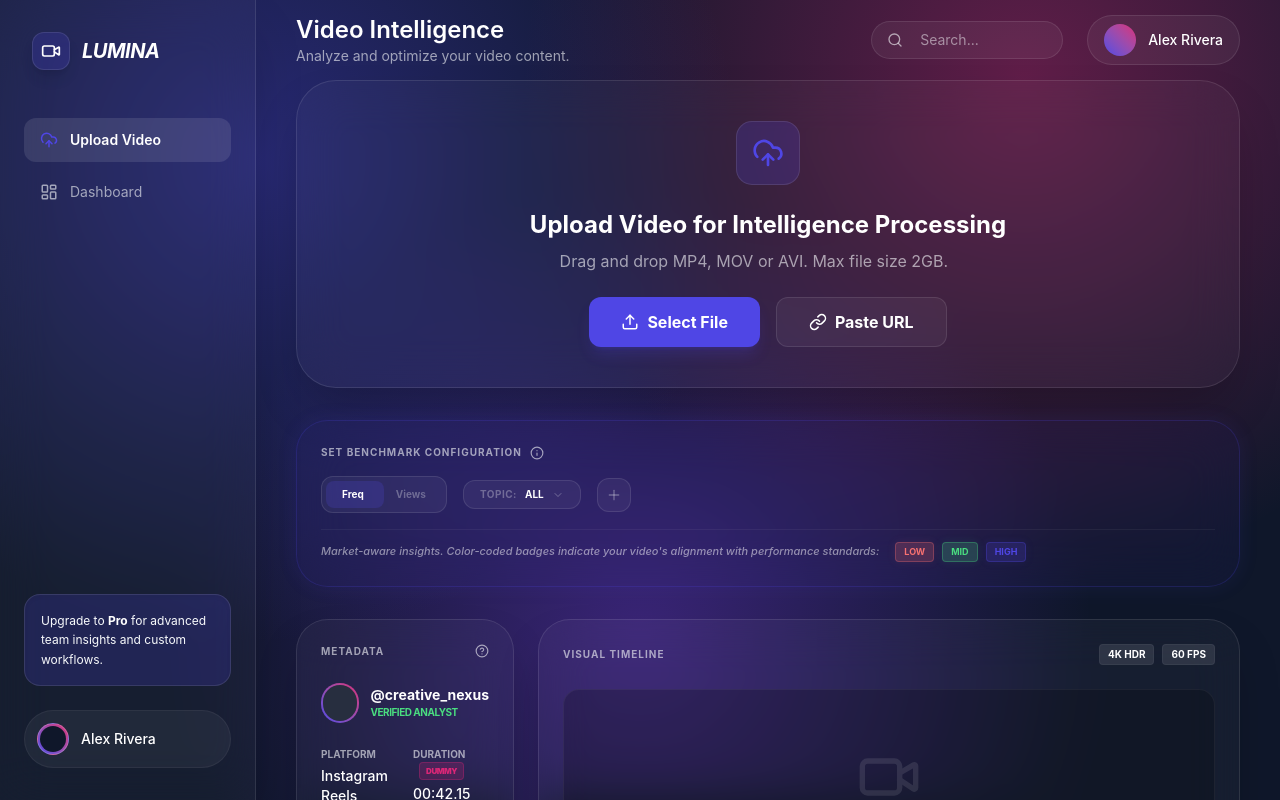
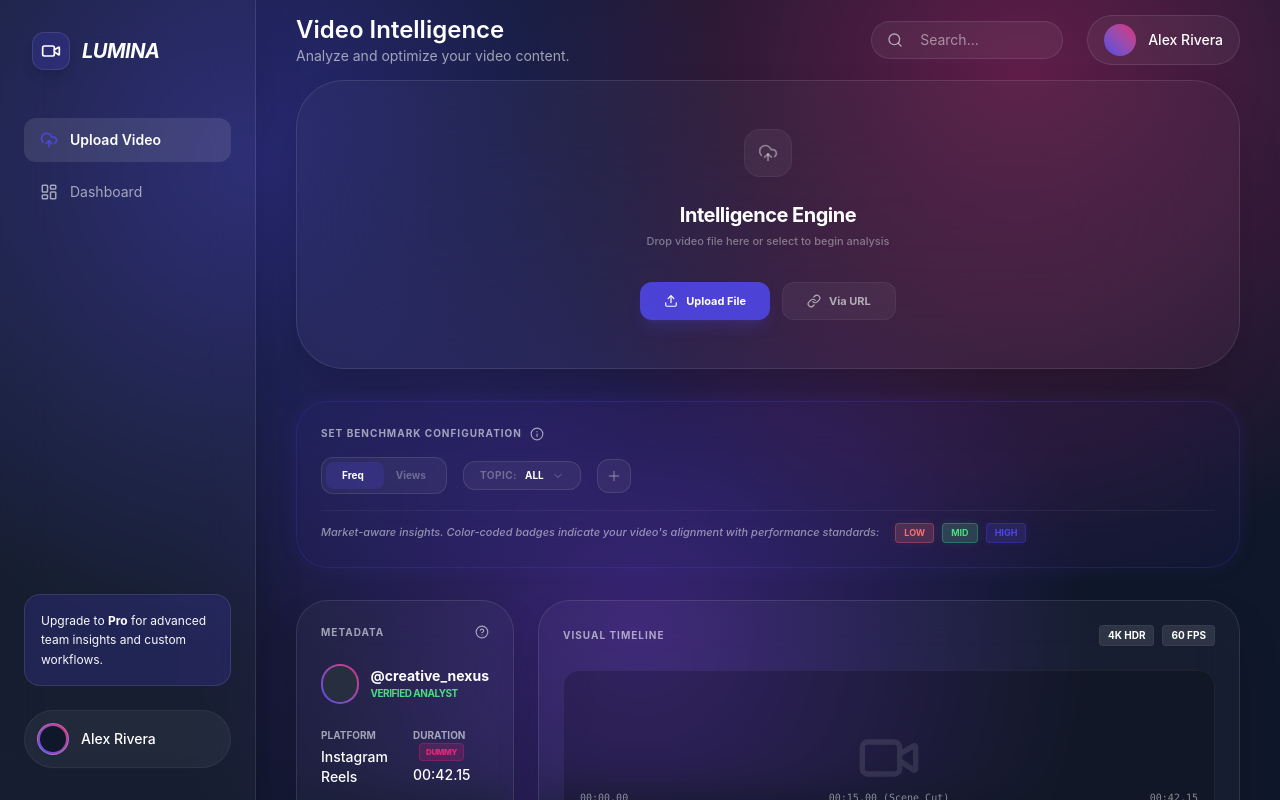
Before and after one commit to fathindifa26/frontend-content, a React (Vite) app: page / in a window 1280 px wide. Shown: the top 800 px of the page. Built offline with nearby package versions, Linux system fonts and the light colour scheme.

Commit message:
loading uploading

```diff
--- a/src/components/upload/UploadHeader.tsx
+++ b/src/components/upload/UploadHeader.tsx
@@ -17,23 +17,38 @@ export function UploadHeader({ onUpload, isAnalyzing }: UploadHeaderProps) {
   };
 
   return (
-    <div className="glass-panel p-10 rounded-[40px] flex flex-col items-center text-center space-y-6 relative overflow-hidden">
-      {isAnalyzing && (
-        <div className="absolute inset-0 bg-background/60 backdrop-blur-md z-10 flex flex-col items-center justify-center space-y-4">
-           <Loader2 className="text-primary animate-spin" size={48} />
-           <p className="text-xl font-bold text-white">Analyzing Content...</p>
-           <p className="text-on-surface-variant">This may take up to a minute.</p>
+    <div className="glass-panel p-12 rounded-[48px] flex flex-col items-center text-center space-y-6 relative overflow-hidden backdrop-blur-[80px]">
+      {isAnalyzing ? (
+        <div className="flex flex-col items-center justify-center animate-in zoom-in duration-700 h-[180px]">
+          {/* Pulsing Core - "Biru yang nyala mati halus" */}
+          <div className="relative mb-8 animate-float">
+            <div className="absolute inset-[-15px] bg-primary/20 rounded-full blur-2xl animate-pulse" />
+            <div className="relative w-16 h-16 bg-primary/5 rounded-3xl border border-primary/20 flex items-center justify-center shadow-[0_0_30px_rgba(79,70,229,0.2)]">
+              <Loader2 className="text-white/80 animate-spin-slow" size={24} />
             </div>
-      )}
+          </div>
 
-      <div className="w-16 h-16 bg-primary/20 rounded-2xl flex items-center justify-center border border-white/10">
-        <CloudUpload className="text-primary" size={32} />
+          <div className="text-center space-y-2 relative z-10">
+            <h3 className="text-xl font-bold text-white tracking-tight">
+              Analyzing<span className="text-primary animate-pulse">...</span>
+            </h3>
+            <p className="text-[9px] font-bold text-white/30 uppercase tracking-[0.3em]">
+              AI Analysis
+            </p>
           </div>
-      <div className="space-y-2">
-        <h2 className="text-2xl font-bold text-white">Upload Video for Intelligence Processing</h2>
-        <p className="text-on-surface-variant max-w-md">Drag and drop MP4, MOV or AVI. Max file size 2GB.</p>
         </div>
-      <div className="flex space-x-4">
+      ) : (
+        <div className="animate-in fade-in duration-500 flex flex-col items-center space-y-6">
+          <div className="w-12 h-12 bg-white/5 rounded-2xl flex items-center justify-center border border-white/5 group-hover:border-primary/30 transition-all">
+            <CloudUpload className="text-white/40 group-hover:text-primary transition-colors" size={20} />
+          </div>
+
+          <div className="space-y-1">
+            <h2 className="text-xl font-bold text-white tracking-tight">Intelligence Engine</h2>
+            <p className="text-[11px] text-white/40 font-medium max-w-xs">Drop video file here or select to begin analysis</p>
+          </div>
+
+          <div className="flex space-x-3 pt-2">
             <input
               type="file"
               ref={fileInputRef}
@@ -43,20 +58,20 @@ export function UploadHeader({ onUpload, isAnalyzing }: UploadHeaderProps) {
             />
             <button
               onClick={() => fileInputRef.current?.click()}
-          disabled={isAnalyzing}
-          className="px-8 py-3 bg-primary text-white font-bold rounded-xl hover:brightness-110 transition-all shadow-lg shadow-primary/20 flex items-center space-x-2 disabled:opacity-50"
+              className="px-6 py-2.5 bg-primary/90 text-white text-[11px] font-bold rounded-xl hover:bg-primary transition-all shadow-lg shadow-primary/20 flex items-center space-x-2"
             >
-          <Upload size={18} />
-          <span>Select File</span>
+              <Upload size={14} />
+              <span>Upload File</span>
             </button>
             <button
-          disabled={isAnalyzing}
-          className="px-8 py-3 bg-white/5 text-white font-bold rounded-xl border border-white/10 hover:bg-white/10 transition-all flex items-center space-x-2 disabled:opacity-50"
+              className="px-6 py-2.5 bg-white/5 text-white/60 text-[11px] font-bold rounded-xl border border-white/5 hover:bg-white/10 hover:text-white transition-all flex items-center space-x-2"
             >
-          <LinkIcon size={18} />
-          <span>Paste URL</span>
+              <LinkIcon size={14} />
+              <span>Via URL</span>
             </button>
           </div>
         </div>
+      )}
+    </div>
   );
 }
--- a/src/index.css
+++ b/src/index.css
@@ -61,3 +61,41 @@
 ::-webkit-scrollbar-thumb:hover {
   background: rgba(255, 255, 255, 0.2);
 }
+
+/* Loading Animations */
+@keyframes scan {
+  0% { transform: translateY(-100%); }
+  100% { transform: translateY(200%); }
+}
+
+@keyframes float {
+  0%, 100% { transform: translateY(0); }
+  50% { transform: translateY(-10px); }
+}
+
+.animate-scan {
+  animation: scan 4s linear infinite;
+}
+
+.animate-float {
+  animation: float 3s ease-in-out infinite;
+}
+
+.animate-spin-slow {
+  animation: spin 3s linear infinite;
+}
+
+@keyframes shimmer {
+  0% { transform: translateX(-100%); }
+  100% { transform: translateX(100%); }
+}
+
+.animate-shimmer {
+  animation: shimmer 2s linear infinite;
+}
+
+@keyframes loading {
+  0% { transform: translateX(-100%); }
+  50% { transform: translateX(100%); }
+  100% { transform: translateX(-100%); }
+}
```
Lines whose indentation alone changed are shown as unchanged.
